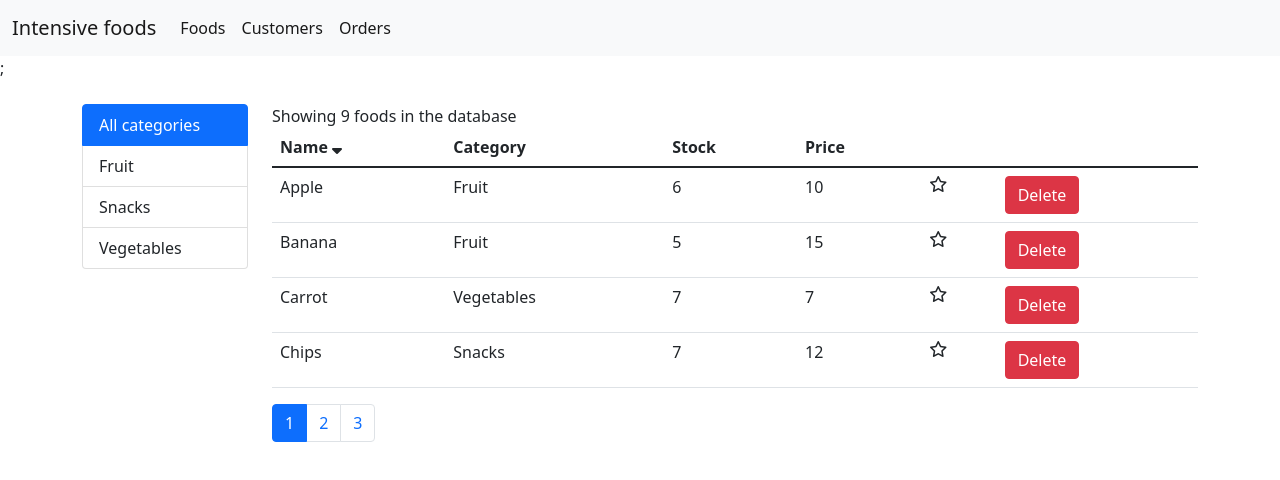
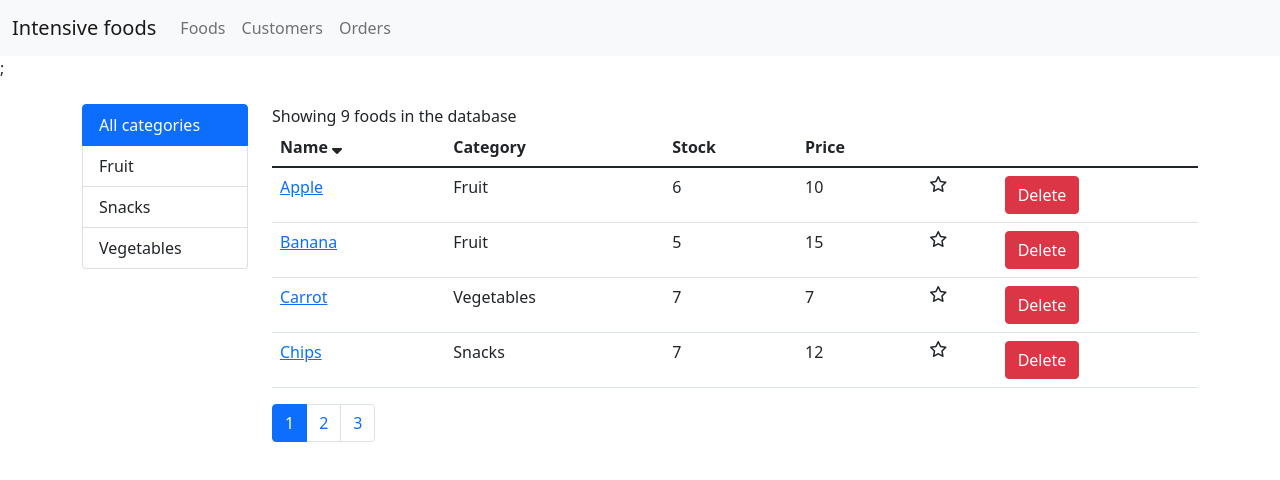
Before and after one commit to eva-hs/intensive-foods, a React (Create React App) app: page / in a window 1280 px wide. Shown: the top 480 px of the page. Built offline with nearby package versions, Linux system fonts and the light colour scheme.

Commit message:
added link functionality in tablebody

```diff
--- a/package.json
+++ b/package.json
@@ -11,6 +11,7 @@
     "bootstrap": "^5.1.3",
     "gh-pages": "^4.0.0",
     "lodash": "^4.17.21",
+    "query-string": "^7.1.1",
     "react": "^18.2.0",
     "react-dom": "^18.2.0",
     "react-router-dom": "^5.3.3",
--- a/src/App.jsx
+++ b/src/App.jsx
@@ -4,7 +4,15 @@ import NavBar from "./components/common/NavBar";
 import Customers from "./components/Customers";
 import Orders from "./components/Orders";
 import Foods from "./components/Foods";
+import FoodForm from "./components/common/FoodForm";
 import NotFound from "./components/NotFound";
+
+// Bugs: you will never get the not-found component if you in /foods/...
+
+// Even though the page do not rerender my foodstable is resetting,
+// which meens that if I remove an item of click om favorite and moves
+// to another component and back again, there are 9 items in my tablet
+// and none of them are a favorite.
 
 class App extends Component {
   render() {
@@ -12,12 +20,13 @@ class App extends Component {
       <>
         <NavBar />;
         <Switch>
+          <Route path="/foods/:id" component={FoodForm} />
           <Route path="/foods" component={Foods} />
           <Route path="/customers" component={Customers} />
           <Route path="/orders" component={Orders} />
           <Route path="/not-found" component={NotFound} />
           <Route exact path="/" component={Foods} />
-          <Redirect to="/not-found" component={NotFound} />
+          <Redirect to="/not-found" />
         </Switch>
       </>
     );
--- /dev/null
+++ b/src/components/common/FoodForm.jsx
@@ -0,0 +1,21 @@
+import React, { Component } from "react";
+import { Redirect } from "react-router-dom";
+
+class FoodForm extends Component {
+  handleSave = () => {
+    this.props.history.push("/foods");
+  };
+
+  render() {
+    return (
+      <>
+        <h1>Food Form {this.props.match.params.id}</h1>
+        <button className="btn btn-primary" onClick={() => this.handleSave()}>
+          Save
+        </button>
+      </>
+    );
+  }
+}
+
+export default FoodForm;
--- a/src/components/common/NavBar.jsx
+++ b/src/components/common/NavBar.jsx
@@ -1,28 +1,28 @@
 import React from "react";
-import { Link } from "react-router-dom";
+import { NavLink } from "react-router-dom";
 
-function NavBar(props) {
+function NavBar() {
   return (
     <nav className="navbar navbar-expand-lg navbar-light bg-light">
       <div className="container-fluid">
-        <Link className="navbar-brand" to="/">
+        <NavLink className="navbar-brand" to="/">
           Intensive foods
-        </Link>
-        <ul className="navbar-nav me-auto mb-2 mb-lg-0">
+        </NavLink>
+        <ul className="navbar-nav me-auto">
           <li className="nav-item">
-            <Link className="nav-link active" to="/foods">
+            <NavLink className="nav-link" to="/foods">
               Foods
-            </Link>
+            </NavLink>
           </li>
           <li className="nav-item">
-            <Link className="nav-link active" to="/customers">
+            <NavLink className="nav-link" to="/customers">
               Customers
-            </Link>
+            </NavLink>
           </li>
           <li className="nav-item">
-            <Link className="nav-link active" to="/orders">
+            <NavLink className="nav-link" to="/orders">
               Orders
-            </Link>
+            </NavLink>
           </li>
         </ul>
       </div>
--- a/src/components/common/TableBody.jsx
+++ b/src/components/common/TableBody.jsx
@@ -1,4 +1,5 @@
 import React, { Component } from "react";
+import { Link } from "react-router-dom";
 import _ from "lodash";
 
 class TableBody extends Component {
@@ -12,11 +13,19 @@ class TableBody extends Component {
       <tbody>
         {data.map((item) => (
           <tr key={item._id}>
-            {columns.map((column) => (
-              <td key={column.path || column.key}>
-                {this.renderCell(item, column)}
-              </td>
-            ))}
+            {columns.map((column) =>
+              column.path === "name" ? (
+                <td key={column.path || column.key}>
+                  <Link to={`/foods/${item._id}`}>
+                    {this.renderCell(item, column)}
+                  </Link>
+                </td>
+              ) : (
+                <td key={column.path || column.key}>
+                  {this.renderCell(item, column)}
+                </td>
+              )
+            )}
           </tr>
         ))}
       </tbody>
```
Also changed, not shown: 1 other file (tests, documents, lock files or other folders).
